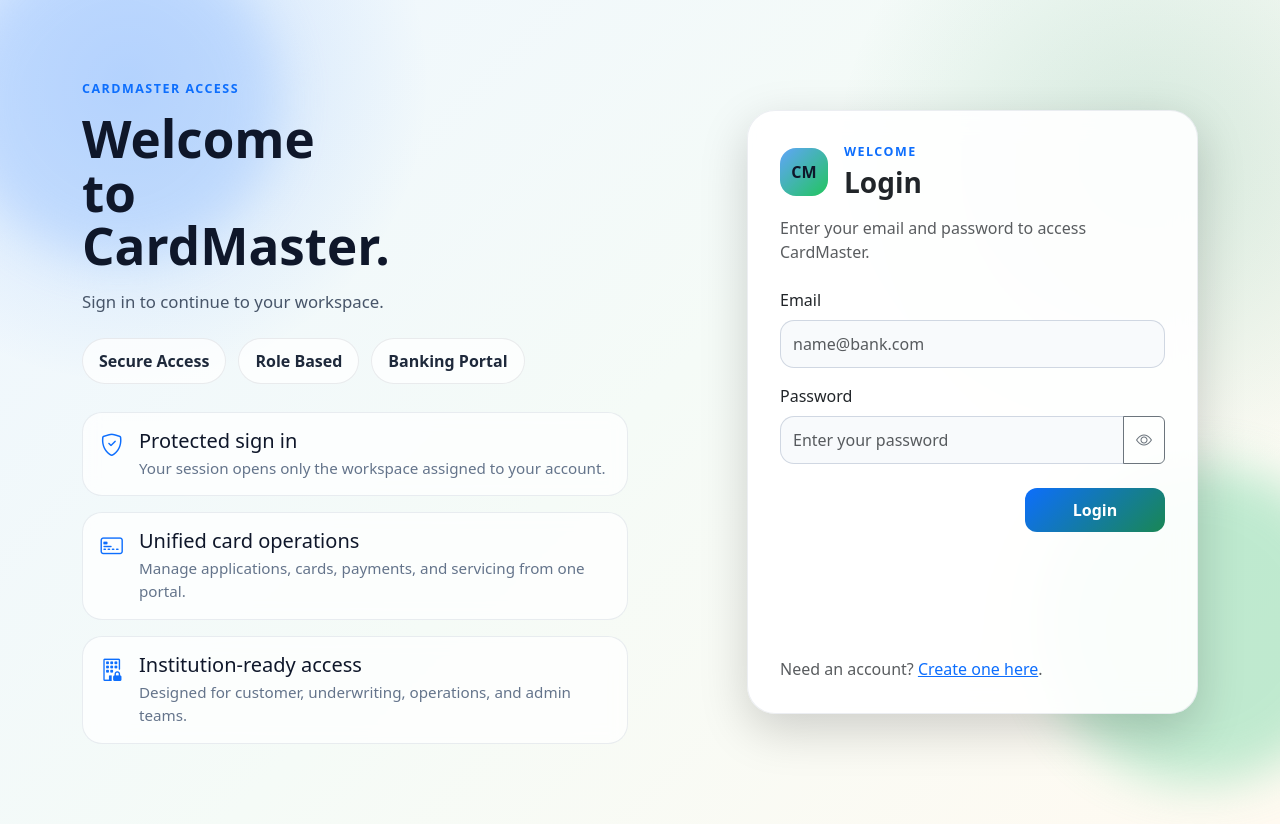
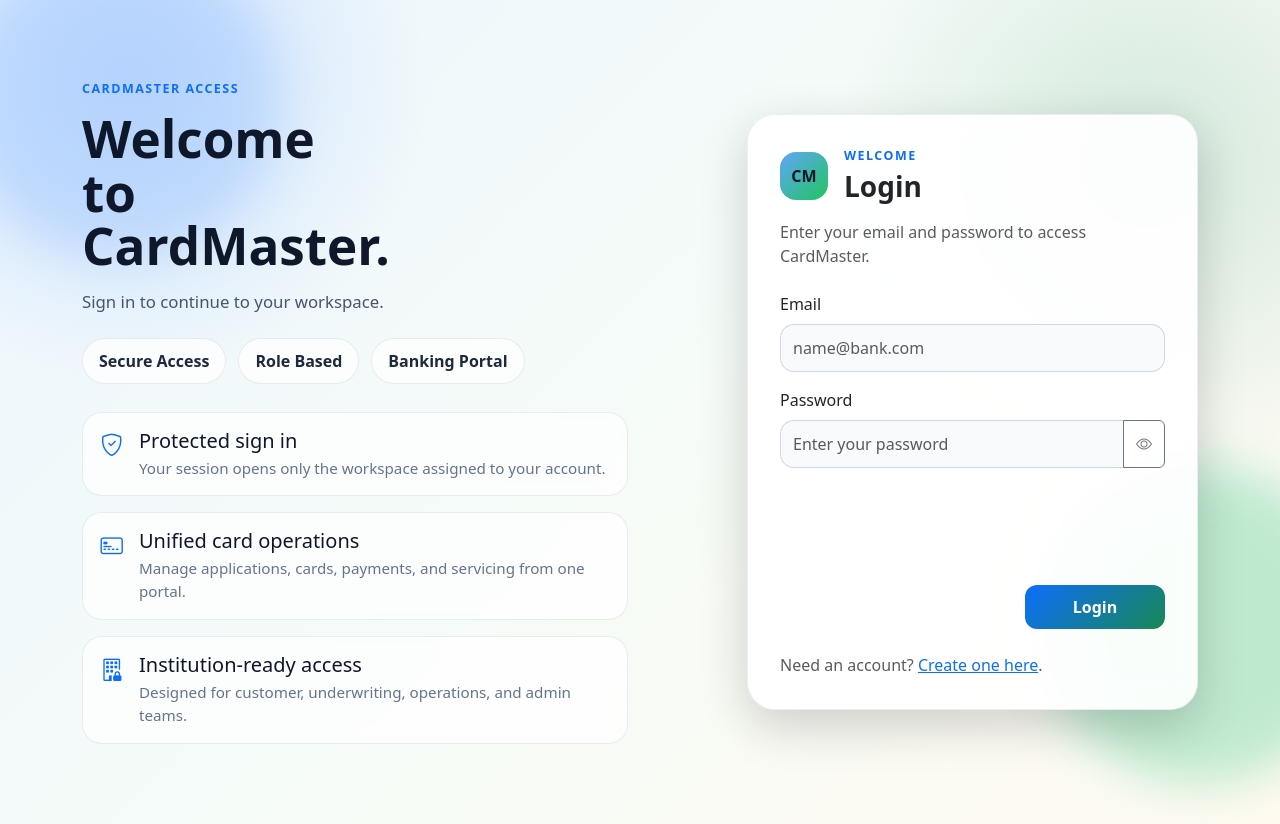
Before and after one commit to Bharsha28/CMProjectDemo, a React (Vite) app in the folder frontend/: page /login in a window 1280 px wide. Built offline with nearby package versions, Linux system fonts and the light colour scheme.

Commit message:
style: moved status container above buttons to close footer gap and shift buttons down

```diff
--- a/frontend/src/pages/auth/LoginPage.jsx
+++ b/frontend/src/pages/auth/LoginPage.jsx
@@ -159,17 +159,17 @@
                     </button>
                   </div>
                 </div>
-                <div className="col-12 d-flex justify-content-end mt-4">
+                <div className="auth-status-container">
+                  {message ? <div className="alert alert-success mt-4 mb-0">{message}</div> : null}
+                  {error ? <div className="alert alert-danger mt-4 mb-0">{error}</div> : null}
+                </div>
+
+                <div className="col-12 d-flex justify-content-end">
                   <button className="btn btn-primary auth-submit-btn-minimized" disabled={loading}>
                     {loading ? "Logging in..." : "Login"}
                   </button>
                 </div>
               </form>
-
-              <div className="auth-status-container">
-                {message ? <div className="alert alert-success mt-4 mb-0">{message}</div> : null}
-                {error ? <div className="alert alert-danger mt-4 mb-0">{error}</div> : null}
-              </div>
 
               <p className="mt-4 mb-0 text-muted">
                 Need an account? <Link to="/register">Create one here</Link>.
--- a/frontend/src/pages/auth/RegisterPage.jsx
+++ b/frontend/src/pages/auth/RegisterPage.jsx
@@ -192,17 +192,17 @@
                     {passwordError && <div className="invalid-feedback w-100">{passwordError}</div>}
                   </div>
                 </div>
-                <div className="col-12 d-flex justify-content-end mt-4">
+                <div className="auth-status-container">
+                  {message ? <div className="alert alert-success mt-4 mb-0">{message}</div> : null}
+                  {error ? <div className="alert alert-danger mt-4 mb-0">{error}</div> : null}
+                </div>
+
+                <div className="col-12 d-flex justify-content-end">
                   <button className="btn btn-primary auth-submit-btn-minimized" disabled={loading}>
                     {loading ? "Registering..." : "Create"}
                   </button>
                 </div>
               </form>
-
-              <div className="auth-status-container">
-                {message ? <div className="alert alert-success mt-4 mb-0">{message}</div> : null}
-                {error ? <div className="alert alert-danger mt-4 mb-0">{error}</div> : null}
-              </div>
 
               <p className="mt-4 mb-0 text-muted">
                 Already have an account? <Link to="/login">Go to login</Link>.
```
